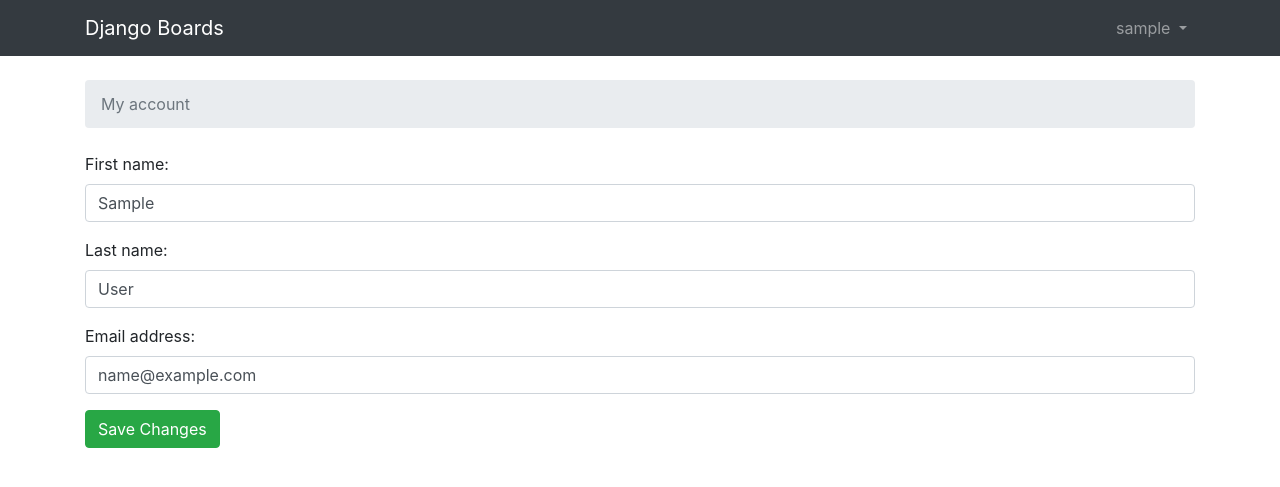
After one commit to ltifi/Discussion_board, a Django app: page /account/ in a window 1280 px wide. The commit adds this page. Shown: the top 487 px of the page. Run offline with Django 4.2, Linux system fonts and the light colour scheme; the visitor is signed in with stand-in values (Sample User, id 1); some libraries are stand-ins or nearby versions.

Commit message:
update profile

```diff
--- a/accounts/url.py
+++ b/accounts/url.py
@@ -1,4 +1,3 @@
-from re import template
 from django.urls import path
 from . import views
 from django.contrib.auth import views as auth_views
@@ -8,4 +7,5 @@ urlpatterns = [
     path('login/', auth_views.LoginView.as_view(template_name='login.html'),name='login'),
     path('settings/change_password/',auth_views.PasswordChangeView.as_view(template_name='change_password.html'),name='password_change'),
     path('settings/change_password/done/',auth_views.PasswordChangeDoneView.as_view(template_name='change_password_done.html'),name='password_change_done'),
+    path('account/',views.UserUpdateView.as_view(),name='my_account')
 ]
--- a/accounts/views.py
+++ b/accounts/views.py
@@ -1,8 +1,12 @@
-from urllib import request
-from django.shortcuts import render, redirect
+from django.contrib.auth.decorators import login_required
+from django.shortcuts import render,redirect
 from django.contrib.auth.forms import UserCreationForm
 from django.contrib.auth import login as auth_login
+from django.urls import reverse_lazy
+from django.utils.decorators import method_decorator
+from django.views.generic import UpdateView
 from .forms import SignUpForm
+from django.contrib.auth.models import User
 
 def signup(request):
     form = SignUpForm()
@@ -13,3 +17,13 @@ def signup(request):
             auth_login(request, user)
             return redirect('home')
     return render(request, 'signup.html', {'form': form})
+
+@method_decorator(login_required, name='dispatch')
+class UserUpdateView(UpdateView):
+    model = User
+    fields = ('first_name','last_name','email',)
+    template_name = 'my_account.html'
+    success_url = reverse_lazy('my_account')
+
+    def get_object(self):
+        return self.request.user
--- a/templates/base.html
+++ b/templates/base.html
@@ -24,7 +24,7 @@
           {{ user.username }}
           </a>
           <div class="dropdown-menu dropdown-menu-right" aria-labelledby="userMenu">
-            <a class="dropdown-item" href="#">My account</a>
+            <a class="dropdown-item" href="{%url 'my_account'%}">My account</a>
             <a class="dropdown-item" href="{%url 'password_change'%}">Change password</a>
             <div class="dropdown-divider"></div>
             <a class="dropdown-item" href="{% url 'logout' %}">Log out</a>
--- /dev/null
+++ b/templates/my_account.html
@@ -0,0 +1,16 @@
+{% extends 'base.html' %}
+
+{%block title%}My account {%endblock%}
+
+{% block breadcrumb %}
+    <li class="breadcrumb-item active">My account</li>
+{%endblock%}
+
+{% block content %}
+
+ <form method="post" novalidate>
+    {% csrf_token %}
+    {% include 'includes/form.html'%}
+    <button type="submit" class="btn btn-success">Save Changes</button>
+  </form>
+{%endblock%}
```
